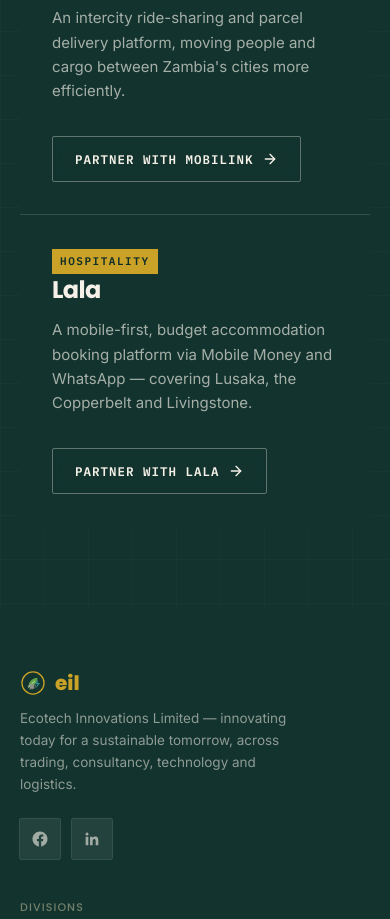
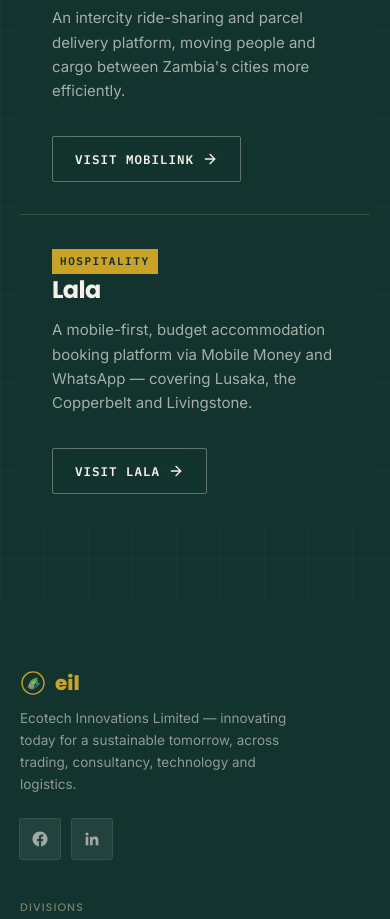
Before and after one commit to MetaADRI/Ecotech-Innovations-Limited, a Next.js app: page /solutions in a window 390 px wide. Shown: the part 4740-5659 px from the top of the page. Built offline with nearby package versions, Linux system fonts and the light colour scheme.

Commit message:
Wire platform cards to live product links: FixCycle Play Store, MobiLink (eilzm.com), Lala (lalabookings.com)

```diff
--- a/app/fixcycle/page.tsx
+++ b/app/fixcycle/page.tsx
@@ -18,7 +18,7 @@
     title: "Google Play",
     sub: "Android — FixCycle",
     note: "Get it on",
-    href: "#",
+    href: "https://play.google.com/store/apps/details?id=com.fixcyclehandy.user",
   },
   {
     icon: Download,
@@ -65,8 +65,9 @@
           />
 
           <div className="mt-12 grid gap-6 sm:grid-cols-3">
-            {stores.map((s, i) => (
-              <Reveal key={s.title} delay={0.08 * i}>
+            {stores.map((s, i) => {
+              const linkable = !s.soon && s.href && s.href !== "#";
+              const card = (
                 <div
                   className={`group flex h-full items-center gap-4 rounded-[2px] border p-6 transition-all duration-300 hover:-translate-y-1.5 hover:shadow-lift ${
                     s.soon
@@ -83,8 +84,24 @@
                     <p className="text-sm text-brand-ink/55">{s.sub}</p>
                   </div>
                 </div>
-              </Reveal>
-            ))}
+              );
+              return (
+                <Reveal key={s.title} delay={0.08 * i}>
+                  {linkable ? (
+                    <a
+                      href={s.href}
+                      target="_blank"
+                      rel="noopener noreferrer"
+                      className="block h-full focus-visible:outline-2 focus-visible:outline-offset-3 focus-visible:outline-lime"
+                    >
+                      {card}
+                    </a>
+                  ) : (
+                    card
+                  )}
+                </Reveal>
+              );
+            })}
           </div>
 
           <Reveal delay={0.2} className="mt-12 text-center">
--- a/app/solutions/page.tsx
+++ b/app/solutions/page.tsx
@@ -16,7 +16,7 @@
 } from "lucide-react";
 import PageHero from "@/components/PageHero";
 import Reveal from "@/components/Reveal";
-import { ButtonLink } from "@/components/Button";
+import { ButtonAnchor, ButtonLink } from "@/components/Button";
 
 export const metadata: Metadata = {
   title: "Solutions",
@@ -164,10 +164,16 @@
                 An intercity ride-sharing and parcel delivery platform, moving people and cargo between
                 Zambia&apos;s cities more efficiently.
               </p>
-              <ButtonLink href="/contact" variant="outline-light" className="mt-8">
-                Partner with MobiLink
+              <ButtonAnchor
+                href="https://eilzm.com/"
+                target="_blank"
+                rel="noopener noreferrer"
+                variant="outline-light"
+                className="mt-8"
+              >
+                Visit MobiLink
                 <ArrowRight className="h-4 w-4 transition-transform duration-300 group-hover/btn:translate-x-1" />
-              </ButtonLink>
+              </ButtonAnchor>
             </div>
 
             <div id="lala" className="scroll-mt-28 bg-charcoal p-8 sm:p-10">
@@ -179,10 +185,16 @@
                 A mobile-first, budget accommodation booking platform via Mobile Money and WhatsApp — covering
                 Lusaka, the Copperbelt and Livingstone.
               </p>
-              <ButtonLink href="/contact" variant="outline-light" className="mt-8">
-                Partner with Lala
+              <ButtonAnchor
+                href="https://www.lalabookings.com/"
+                target="_blank"
+                rel="noopener noreferrer"
+                variant="outline-light"
+                className="mt-8"
+              >
+                Visit Lala
                 <ArrowRight className="h-4 w-4 transition-transform duration-300 group-hover/btn:translate-x-1" />
-              </ButtonLink>
+              </ButtonAnchor>
             </div>
           </div>
         </div>
--- a/components/sections/Portfolio.tsx
+++ b/components/sections/Portfolio.tsx
@@ -1,4 +1,3 @@
-import Link from "next/link";
 import { ArrowRight } from "lucide-react";
 import SectionHeading from "@/components/SectionHeading";
 import { platforms } from "@/lib/site";
@@ -18,9 +17,11 @@
 
       <div className="wrap mt-14 grid grid-cols-1 gap-px border border-paper/[0.14] bg-paper/[0.14] lg:grid-cols-3">
         {platforms.map((p) => (
-          <Link
+          <a
             key={p.title}
             href={p.href}
+            target="_blank"
+            rel="noopener noreferrer"
             className="group flex flex-col bg-charcoal px-8 py-[38px] transition-colors duration-200 hover:bg-[#1A2020] focus-visible:outline-2 focus-visible:outline-offset-[-2px] focus-visible:outline-lime"
           >
             <span className="mb-[18px] inline-block self-start rounded-[2px] border border-lime/40 px-[9px] py-1 font-mono text-[10.5px] uppercase tracking-[0.12em] text-lime">
@@ -32,7 +33,7 @@
               Explore
               <ArrowRight className="h-3.5 w-3.5" />
             </span>
-          </Link>
+          </a>
         ))}
       </div>
     </section>
--- a/lib/site.ts
+++ b/lib/site.ts
@@ -217,18 +217,18 @@
     tag: "Marketplace",
     title: "FixCycle",
     text: "A digital marketplace connecting households to repair, maintenance and handyman services — building resilience and local livelihoods.",
-    href: "/fixcycle",
+    href: "https://play.google.com/store/apps/details?id=com.fixcyclehandy.user",
   },
   {
     tag: "Mobility & Parcels",
     title: "MobiLink",
     text: "An intercity ride-sharing and parcel delivery platform, moving people and cargo between Zambia's cities more efficiently.",
-    href: "/solutions#mobilink",
+    href: "https://eilzm.com/",
   },
   {
     tag: "Hospitality",
     title: "Lala",
     text: "A mobile-first, budget accommodation booking platform via Mobile Money and WhatsApp — covering Lusaka, the Copperbelt and Livingstone.",
-    href: "/solutions#lala",
+    href: "https://www.lalabookings.com/",
   },
 ];
```
